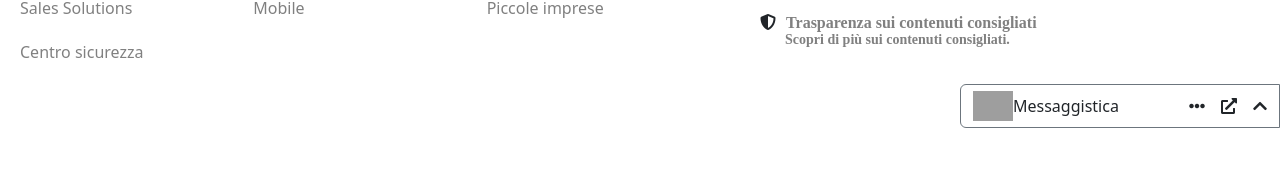
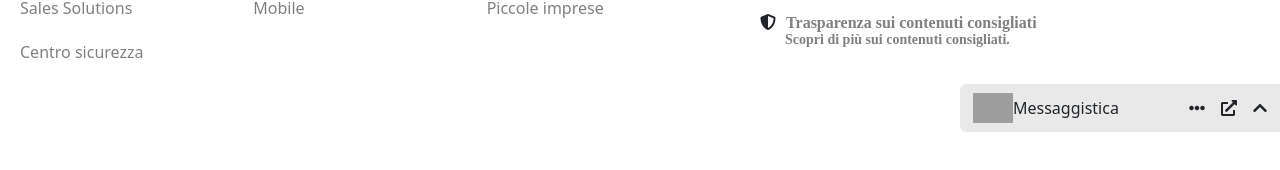
Before and after one commit to mirkoparente/BW3TEAM4LINKEDIN, an Angular app in the folder bw3_team4_linkedin/: page / in a window 1280 px wide. Shown: the part 416-586 px from the top of the page. Built offline with nearby package versions, Linux system fonts and the light colour scheme; no server answers; grey boxes are pictures that could not be loaded.

Commit message:
Update Chat

```diff
--- a/bw3_team4_linkedin/src/app/components/chat/chat.component.html
+++ b/bw3_team4_linkedin/src/app/components/chat/chat.component.html
@@ -2,7 +2,7 @@
   <div class="btn-group dropup">
     <button
       type="button"
-      class="btn border-secondary d-flex align-items-center"
+      class="btn d-flex align-items-center justify-content-between"
       data-bs-toggle="dropdown"
       aria-expanded="false"
     >
--- a/bw3_team4_linkedin/src/app/components/chat/chat.component.scss
+++ b/bw3_team4_linkedin/src/app/components/chat/chat.component.scss
@@ -1,10 +1,14 @@
 .content {
   display: flex;
   flex-direction: row-reverse;
+  position: sticky;
+  bottom: 0;
+  height: 3em;
 }
 
 .dropup {
   width: 20em;
+  background-color: white;
 }
 
 .dropdown-menu {
@@ -16,8 +20,7 @@ p {
 }
 
 .btn {
-  display: flex;
-  justify-content: space-between;
+  background-color: rgb(233, 233, 233);
 }
 
 .icon {
```
Also changed, not shown: 1 other file (tests, documents, lock files or other folders).
